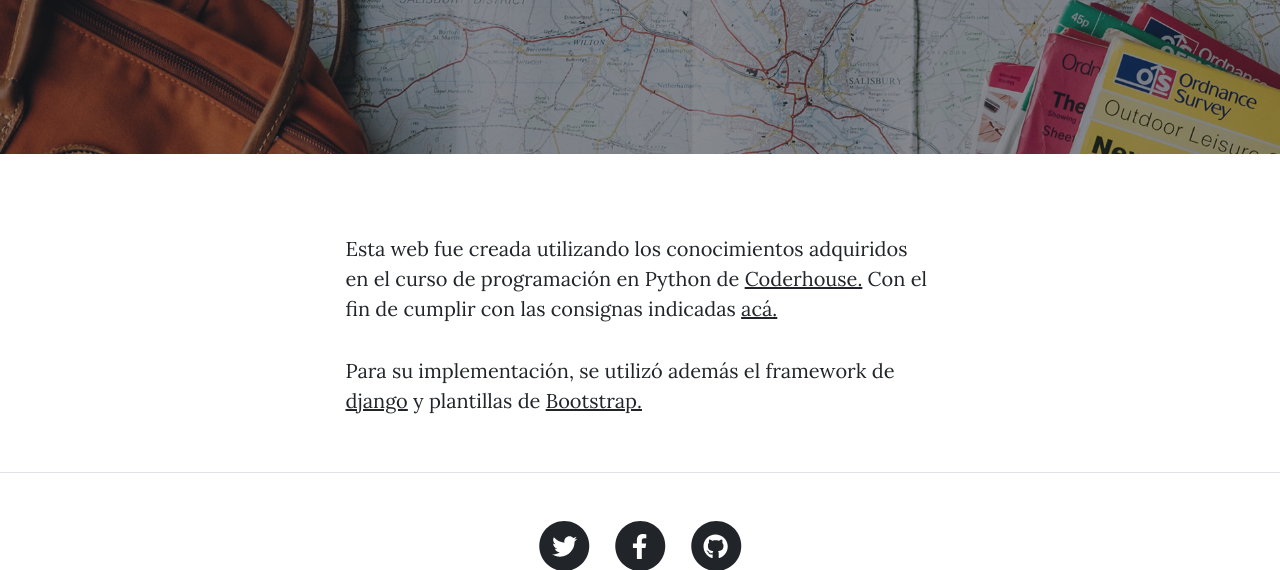
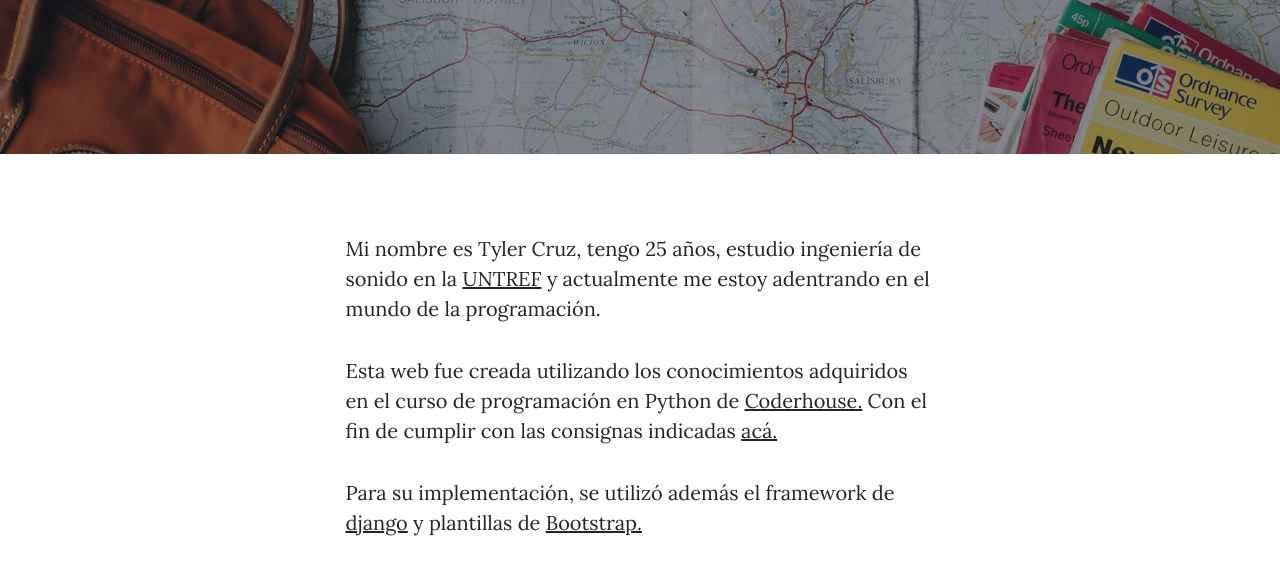
Before and after one commit to tyzurc/Blog-coder, a Django app: page /about/ in a window 1280 px wide. Shown: the part 446-1016 px from the top of the page. Run offline with Django 4.2, Linux system fonts and the light colour scheme; some libraries are stand-ins or nearby versions.

Commit message:
About actualizada con info acerca de mí

```diff
--- a/blog_coder/blog/templates/blog/about.html
+++ b/blog_coder/blog/templates/blog/about.html
@@ -24,6 +24,7 @@
     <div class="container px-4 px-lg-5">
         <div class="row gx-4 gx-lg-5 justify-content-center">
             <div class="col-md-10 col-lg-8 col-xl-7">
+                <p> Mi nombre es Tyler Cruz, tengo 25 años, estudio ingeniería de sonido en la <a href="http://untref.edu.ar/">UNTREF</a> y actualmente me estoy adentrando en el mundo de la programación.</p>
                 <p> Esta web fue creada utilizando los conocimientos adquiridos en el curso de programación en Python de <a href="https://www.coderhouse.com/">Coderhouse.</a> Con el fin de cumplir con las consignas indicadas <a href="https://docs.google.com/presentation/d/1p1vEmPssZhJgTupicC_11pdPBnKnIP5CAANu4A86mHQ/edit#slide=id.gf2d4c9820c_0_7">acá.</a></p>
                 <p> Para su implementación, se utilizó además el framework de <a href="https://www.djangoproject.com/">django</a> y plantillas de <a href="https://getbootstrap.com/">Bootstrap.</a></p>
             </div>
```
